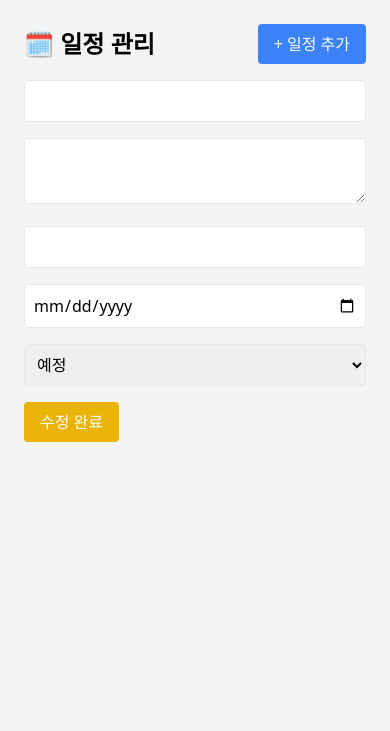
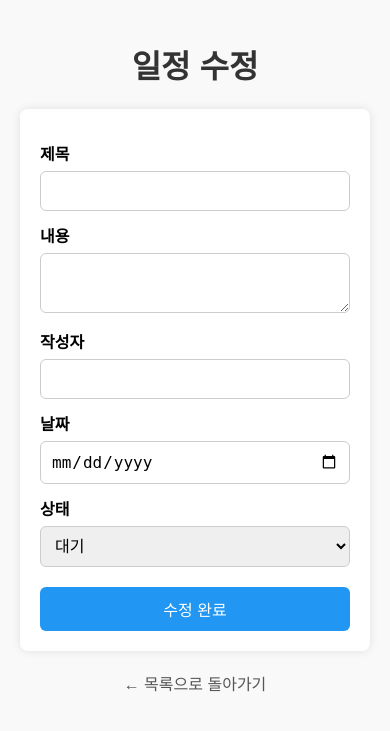
Before and after one commit to parkgunu/schedule_web, a Flask app: page /edit/1 in a window 390 px wide. Shown: the top 731 px of the page. Run offline with Flask 3, Linux system fonts and the light colour scheme; data that the repository does not hold is empty; some libraries are stand-ins or nearby versions.

Commit message:
Add mobile responsive design for edit and detail pages

```diff
--- a/templates/edit.html
+++ b/templates/edit.html
@@ -1,15 +1,95 @@
-{% extends 'base.html' %}
-{% block content %}
-<form method="POST" class="space-y-4">
-    <input name="title" value="{{ task[1] }}" required class="w-full p-2 border rounded" />
-    <textarea name="content" required class="w-full p-2 border rounded">{{ task[2] }}</textarea>
-    <input name="writer" value="{{ task[3] }}" required class="w-full p-2 border rounded" />
-    <input name="date" value="{{ task[4] }}" type="date" required class="w-full p-2 border rounded" />
-    <select name="status" required class="w-full p-2 border rounded">
-        <option value="예정" {% if task[5] == '예정' %}selected{% endif %}>예정</option>
-        <option value="진행중" {% if task[5] == '진행중' %}selected{% endif %}>진행중</option>
-        <option value="완료" {% if task[5] == '완료' %}selected{% endif %}>완료</option>
+<!DOCTYPE html>
+<html lang="ko">
+<head>
+  <meta charset="UTF-8">
+  <meta name="viewport" content="width=device-width, initial-scale=1.0">
+  <title>일정 수정</title>
+  <style>
+    body {
+      font-family: sans-serif;
+      padding: 20px;
+      max-width: 600px;
+      margin: auto;
+      background-color: #f9f9f9;
+    }
+
+    h1 {
+      text-align: center;
+      color: #333;
+    }
+
+    form {
+      background: white;
+      padding: 20px;
+      border-radius: 8px;
+      box-shadow: 0 0 10px rgba(0,0,0,0.1);
+    }
+
+    label {
+      font-weight: bold;
+      display: block;
+      margin-top: 12px;
+    }
+
+    input, textarea, select, button {
+      width: 100%;
+      padding: 10px;
+      margin-top: 6px;
+      font-size: 16px;
+      border: 1px solid #ccc;
+      border-radius: 6px;
+      box-sizing: border-box;
+    }
+
+    button {
+      margin-top: 20px;
+      background-color: #2196F3;
+      color: white;
+      border: none;
+      cursor: pointer;
+    }
+
+    button:hover {
+      background-color: #1976D2;
+    }
+
+    .back-link {
+      display: block;
+      text-align: center;
+      margin-top: 20px;
+      color: #555;
+      text-decoration: none;
+    }
+
+    .back-link:hover {
+      text-decoration: underline;
+    }
+  </style>
+</head>
+<body>
+  <h1>일정 수정</h1>
+  <form method="POST">
+    <label for="title">제목</label>
+    <input type="text" name="title" id="title" value="{{ task[1] }}" required>
+
+    <label for="content">내용</label>
+    <textarea name="content" id="content" required>{{ task[2] }}</textarea>
+
+    <label for="writer">작성자</label>
+    <input type="text" name="writer" id="writer" value="{{ task[3] }}" required>
+
+    <label for="date">날짜</label>
+    <input type="date" name="date" id="date" value="{{ task[4] }}" required>
+
+    <label for="status">상태</label>
+    <select name="status" id="status">
+      <option value="대기" {% if task[5] == '대기' %}selected{% endif %}>대기</option>
+      <option value="진행중" {% if task[5] == '진행중' %}selected{% endif %}>진행중</option>
+      <option value="완료" {% if task[5] == '완료' %}selected{% endif %}>완료</option>
     </select>
-    <button type="submit" class="bg-yellow-500 text-white px-4 py-2 rounded">수정 완료</button>
-</form>
-{% endblock %}
+
+    <button type="submit">수정 완료</button>
+  </form>
+  <a class="back-link" href="/">← 목록으로 돌아가기</a>
+</body>
+</html>
```
Also changed, not shown: templates/detail.html (+57 -10 lines).
